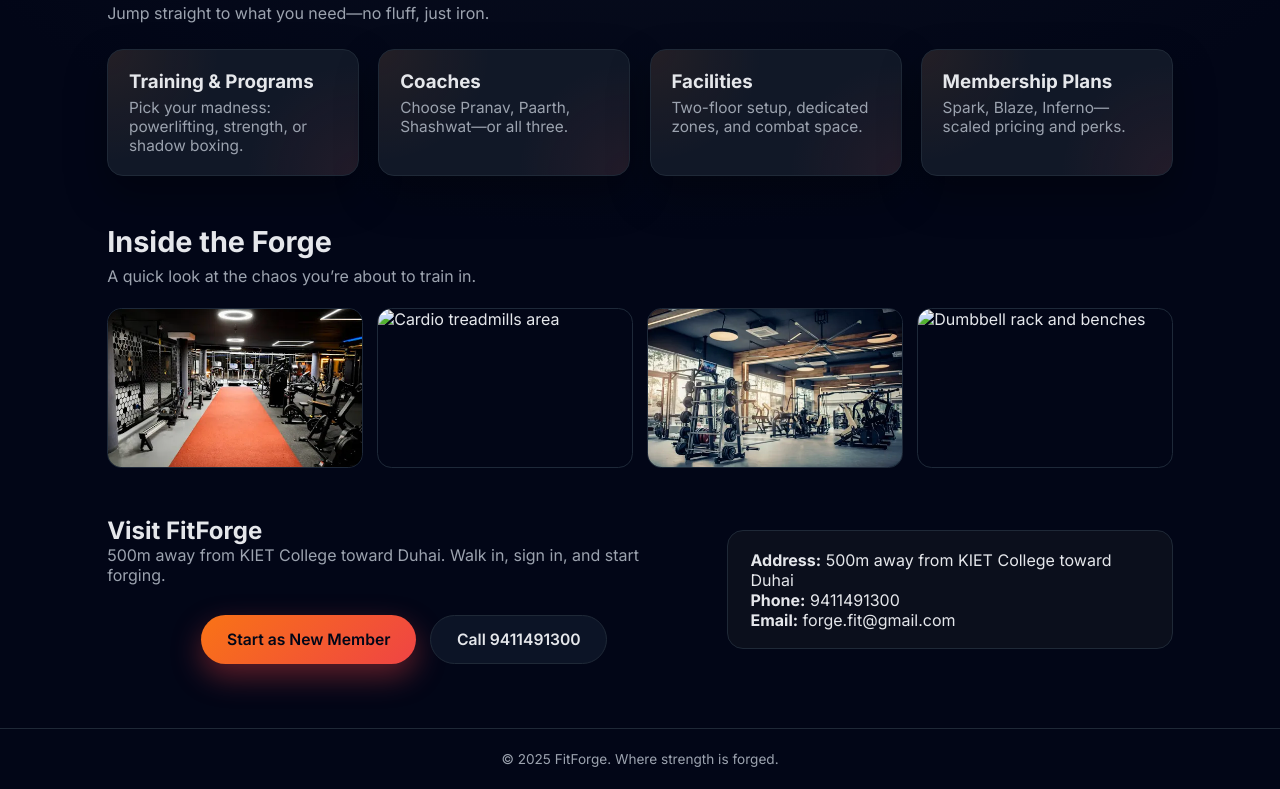
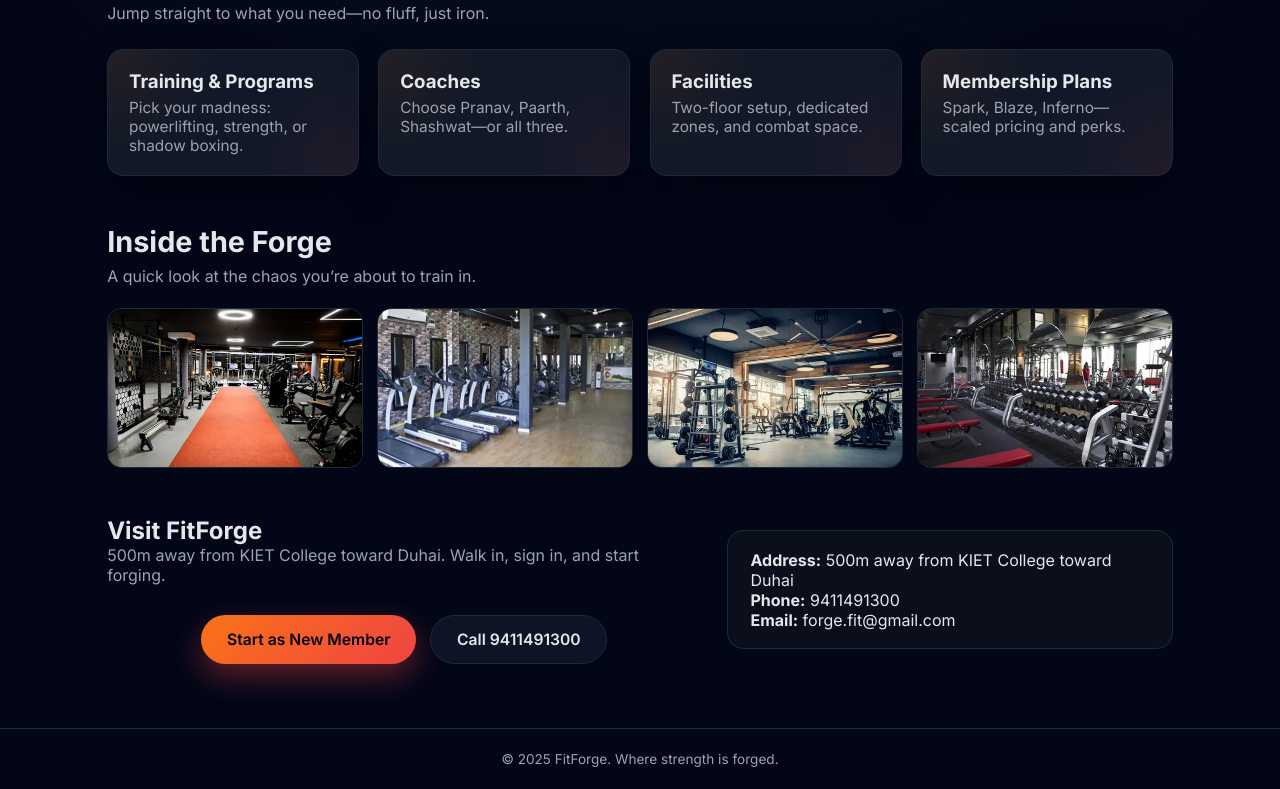
Before and after one commit to dedpranav-w/FitForge, a plain HTML site: page index.html in a window 1280 px wide. Shown: the part 785-1574 px from the top of the page. Drawn offline with Linux system fonts and the light colour scheme.

Commit message:
Fix HTML encoding issues in index.html

```diff
--- a/index.html
+++ b/index.html
@@ -86,9 +86,9 @@
       </div>
       <div class="gallery-row">
         <img src="fit_forge_1.webp" alt="Gym floor with red track" />
-        <img src="fir_forge_2.webp" alt="Cardio treadmills area" />
+        <img src="fit_forge_2.webp" alt="Cardio treadmills area" />
         <img src="fit_forge_3.webp" alt="Weight training zone" />
-        <img src="fir_forge_4.webp" alt="Dumbbell rack and benches" />
+        <img src="fit_forge_4.webp" alt="Dumbbell rack and benches" />
       </div>
     </section>
 
```
